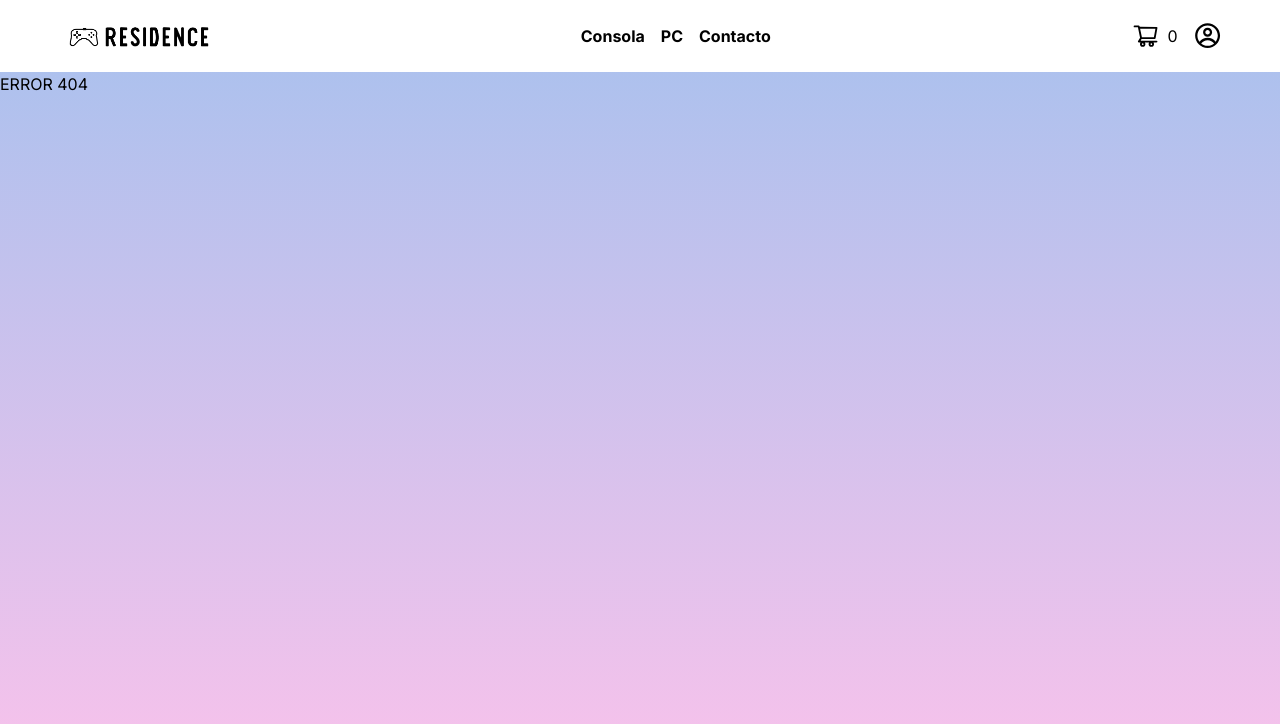
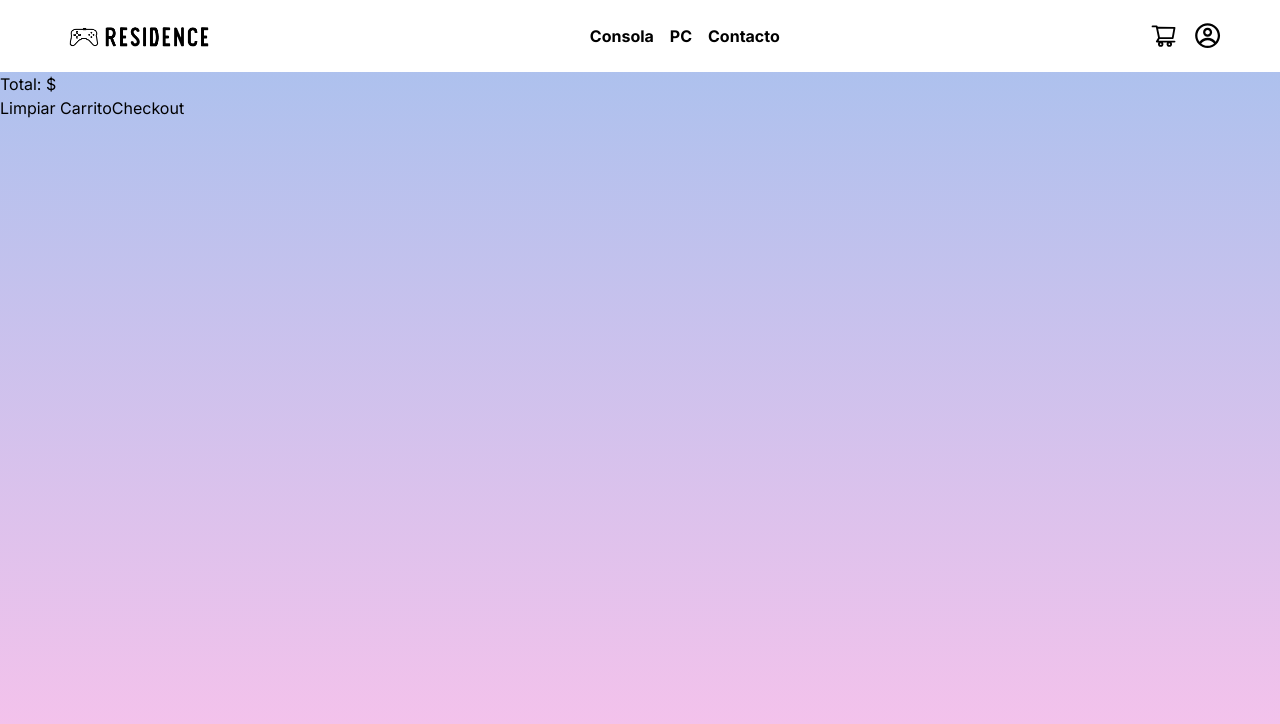
Before and after one commit to Faziuss/PreEntrega1-Platero, a React (Create React App) app: page /cart in a window 1280 px wide. Before the commit this address had no page. Shown: the top 724 px of the page. Built offline with nearby package versions, Linux system fonts and the light colour scheme.

Commit message:
added Cart and CartItem

```diff
--- a/src/App.js
+++ b/src/App.js
@@ -2,6 +2,7 @@ import NavBar from "./components/NavBar/NavBar";
 import ItemListContainer from "./components/ItemListContainer/ItemListContainer";
 import ItemDetailContainer from "./components/ItemDetailContainer/ItemDetailContainer";
 import { BrowserRouter, Route, Routes } from "react-router-dom";
+import Cart from "./components/Cart/Cart";
 
 import { CartProvider } from "./context/CartContext";
 
@@ -15,7 +16,7 @@ function App() {
         <Route path='/' element={<ItemListContainer greeting={"Bievenido a Residence nuestra tienda de videojuegos"} />} />
         <Route path='/category/:categoryId' element={<ItemListContainer/>} />
         <Route path='/item/:itemId' element={<ItemDetailContainer/>} />
-        {/* <Route path="/cart" element={<Cart/>} /> */}
+        <Route path="/cart" element={<Cart/>} />
         <Route path='*' element={<h1>ERROR 404 </h1>} />
       </Routes>
       </CartProvider>
--- /dev/null
+++ b/src/components/Cart/Cart.js
@@ -0,0 +1,28 @@
+import { useContext } from "react";
+import { CartContext } from "../../context/CartContext";
+import { Link } from "react-router-dom";
+import CartItem from "../CartItem/CartItem";
+
+const Cart = () => {
+    const {cart,  clearCart, totalQuantity, total} = useContext(CartContext)
+
+    if(totalQuantity === 0 ) {
+        return (
+            <div>
+                <h1>No hay items en el carrito</h1>
+                <Link to="/">Productos</Link>
+            </div>
+        )
+    }
+
+    return (
+        <div>
+           {cart.map(p => <CartItem key={p.id} {...p}/>)}
+            <h3>Total: ${total}</h3>
+            <button onClick={() => clearCart()}>Limpiar Carrito</button>
+            <Link to="/checkout">Checkout</Link>
+        </div>
+    )
+}
+
+export default Cart;
--- /dev/null
+++ b/src/components/CartItem/CartItem.js
@@ -0,0 +1,20 @@
+import { useContext } from "react";
+import { CartContext } from "../../context/CartContext";
+
+const CartItem = ({id, name, price, quantity}) => {
+
+    const {removeItem} = useContext(CartContext)
+
+    return(
+        <div className="flex gap-4 items-center">
+            <h2>{name}</h2>
+            <p>Cantidad:{quantity}</p>
+            <p>Precio X Unidad: ${price}</p>
+            <p>Subtotal: ${price*quantity}</p>
+            <button onClick={()=> removeItem(id)}>X</button>
+        </div>
+    )
+
+}
+
+export default CartItem
--- a/src/components/CartWidget/CartWidget.js
+++ b/src/components/CartWidget/CartWidget.js
@@ -1,14 +1,21 @@
 import { AiOutlineShoppingCart } from "react-icons/ai";
+import { useContext } from "react";
+import { CartContext } from "../../context/CartContext";
+import { Link } from "react-router-dom";
 
 const CartWidget = () => {
+
+  const { totalQuantity } = useContext(CartContext)
+
   return (
-    <a href="" className="flex gap-2 items-center">
+    <Link to="/cart">
       <AiOutlineShoppingCart
         size={"1.7rem"}
         className="transition ease-in-out duration-200 text-black hover:text-teal-600"
       />
-      <span>0</span>
-    </a>
+      {totalQuantity}
+    </Link>
+
   );
 };
 
```
